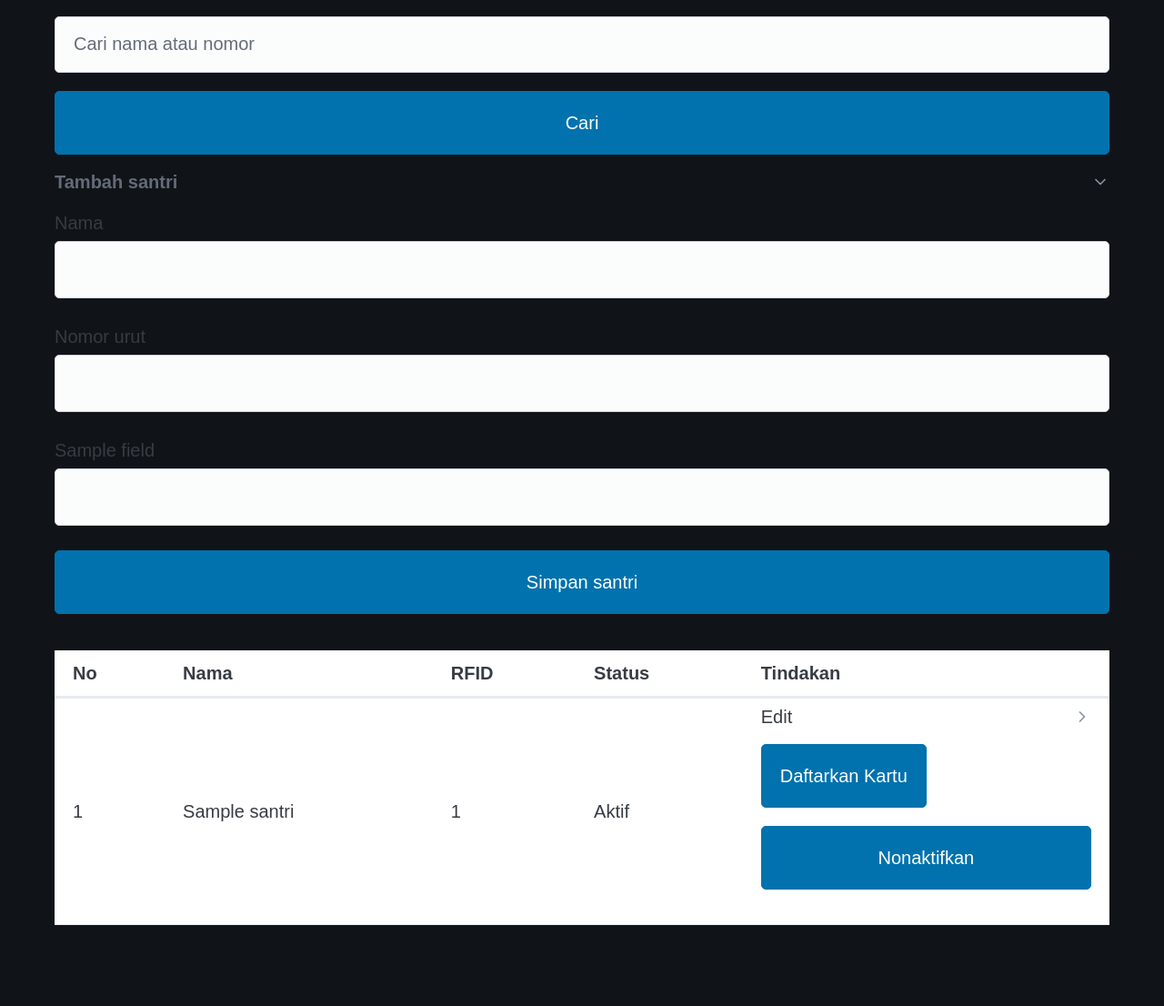
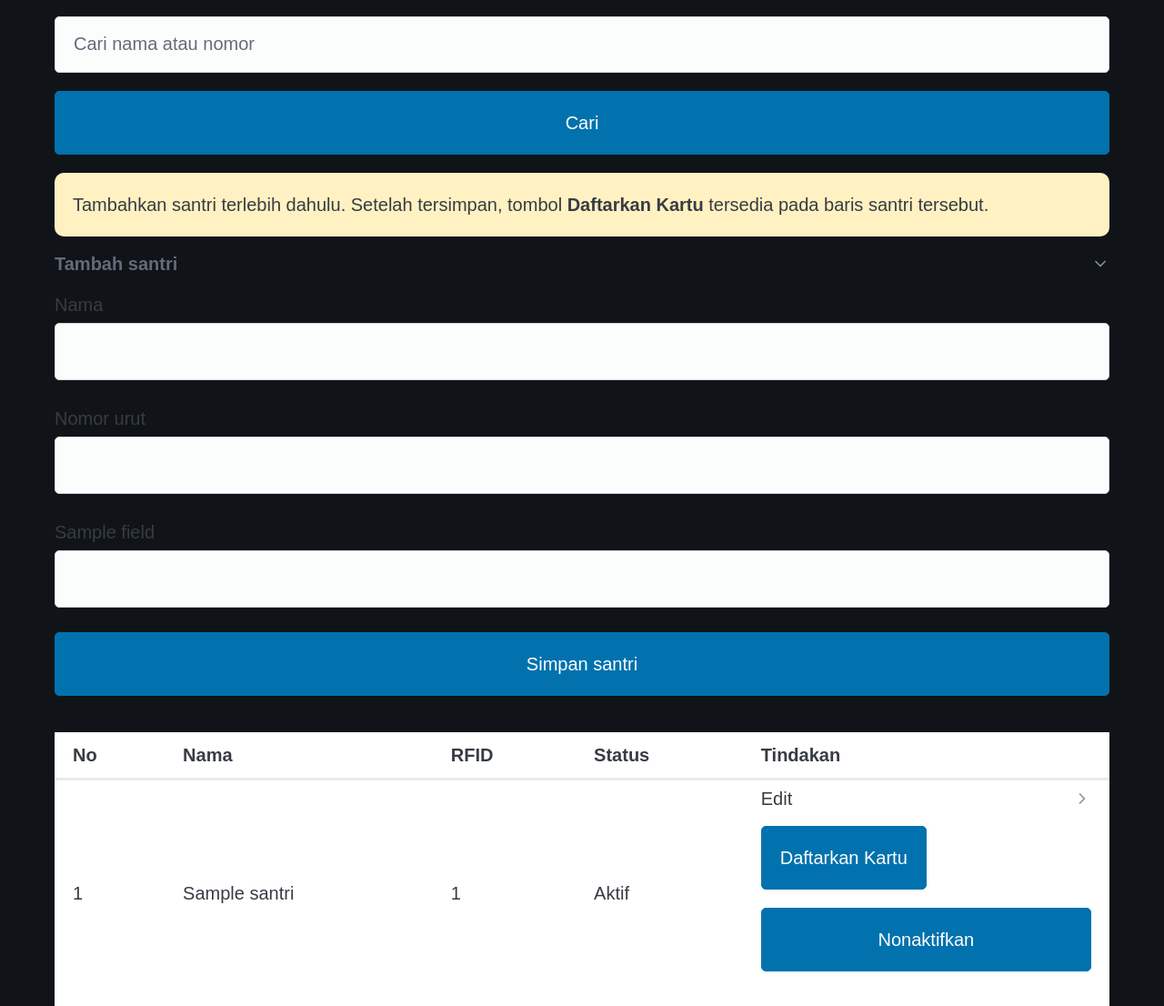
Before and after one commit to LintangNov/Presensi-TPA-Ulul-Albab, a FastAPI app: page /admin/santri in a window 1280 px wide. Shown: the part 194-1300 px from the top of the page at 91% size. Before the commit the page ends 1211 px from the top, so only its background shows below. Run offline with FastAPI, Linux system fonts and the light colour scheme; tables that the repository leaves empty hold one stand-in row (values such as "Sample post").

Commit message:
fix: explain card registration prerequisites
Co-authored-by: Copilot <223556219+Copilot@users.noreply.github.com>

```diff
--- a/app/templates/admin/students.html
+++ b/app/templates/admin/students.html
@@ -2,12 +2,16 @@
 {% block content %}
 <h2>Data Santri</h2>
 <form method="get" action="/admin/santri"><input name="q" value="{{ search }}" placeholder="Cari nama atau nomor"><button type="submit">Cari</button></form>
-<details open><summary><strong>Tambah santri</strong></summary>
+<p class="notice">Tambahkan santri terlebih dahulu. Setelah tersimpan, tombol <strong>Daftarkan Kartu</strong> tersedia pada baris santri tersebut.</p>
+<details id="tambah-santri" open><summary><strong>Tambah santri</strong></summary>
 <form method="post" action="/admin/santri">
   <label>Nama <input name="nama" required></label><label>Nomor urut <input name="nomor_urut" type="number"></label>
   {% for field in fields %}<label>{{ field.field_label }} <input name="{{ field.field_key }}"></label>{% endfor %}
   <button type="submit">Simpan santri</button>
 </form></details>
+{% if not students %}
+<p class="notice">Belum ada data santri. Simpan santri baru di bagian <a href="#tambah-santri">Tambah santri</a> untuk mulai mendaftarkan kartu.</p>
+{% endif %}
 <table><thead><tr><th>No</th><th>Nama</th><th>RFID</th><th>Status</th><th>Tindakan</th></tr></thead><tbody>
 {% for student in students %}
 <tr><td>{{ student.nomor_urut or "-" }}</td><td>{{ student.nama }}</td><td>{{ student.rfid_uid or "Belum dipasangkan" }}</td><td>{{ "Aktif" if student.aktif else "Tidak aktif" }}</td><td>
```
